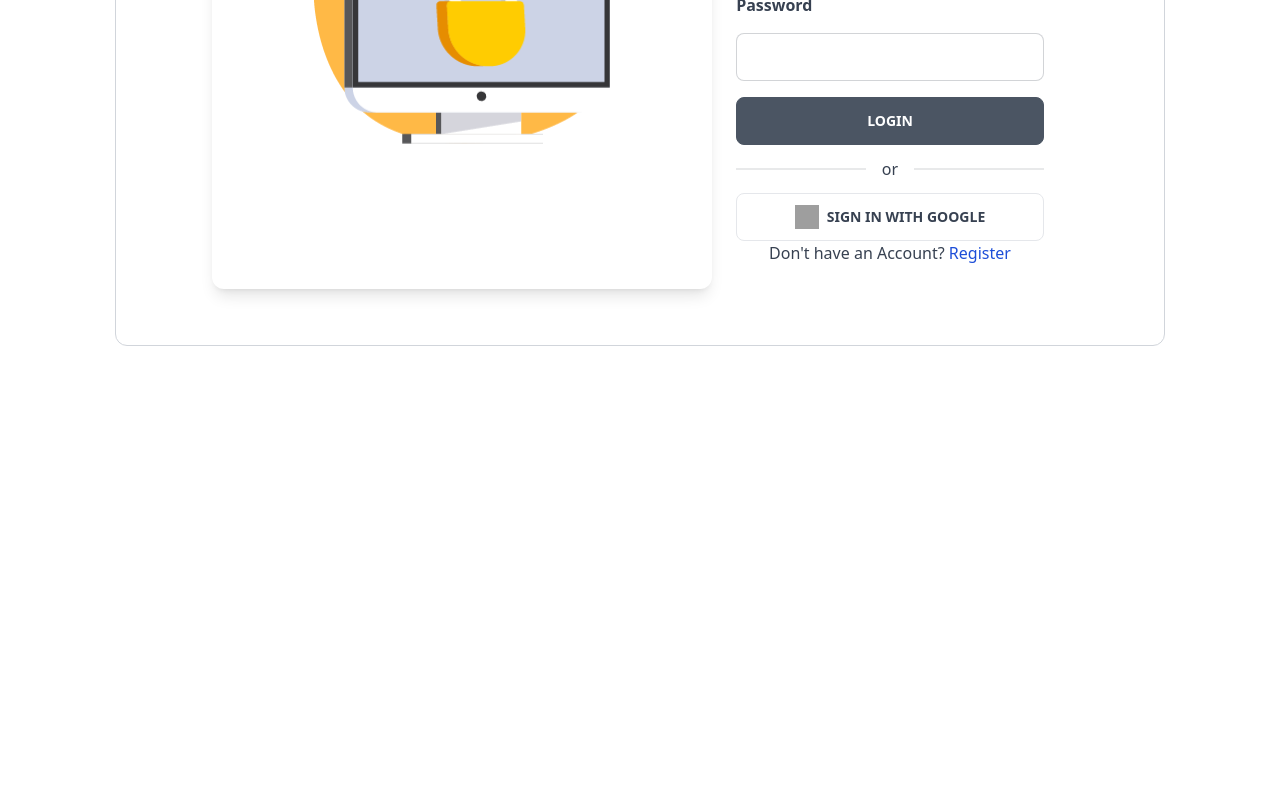
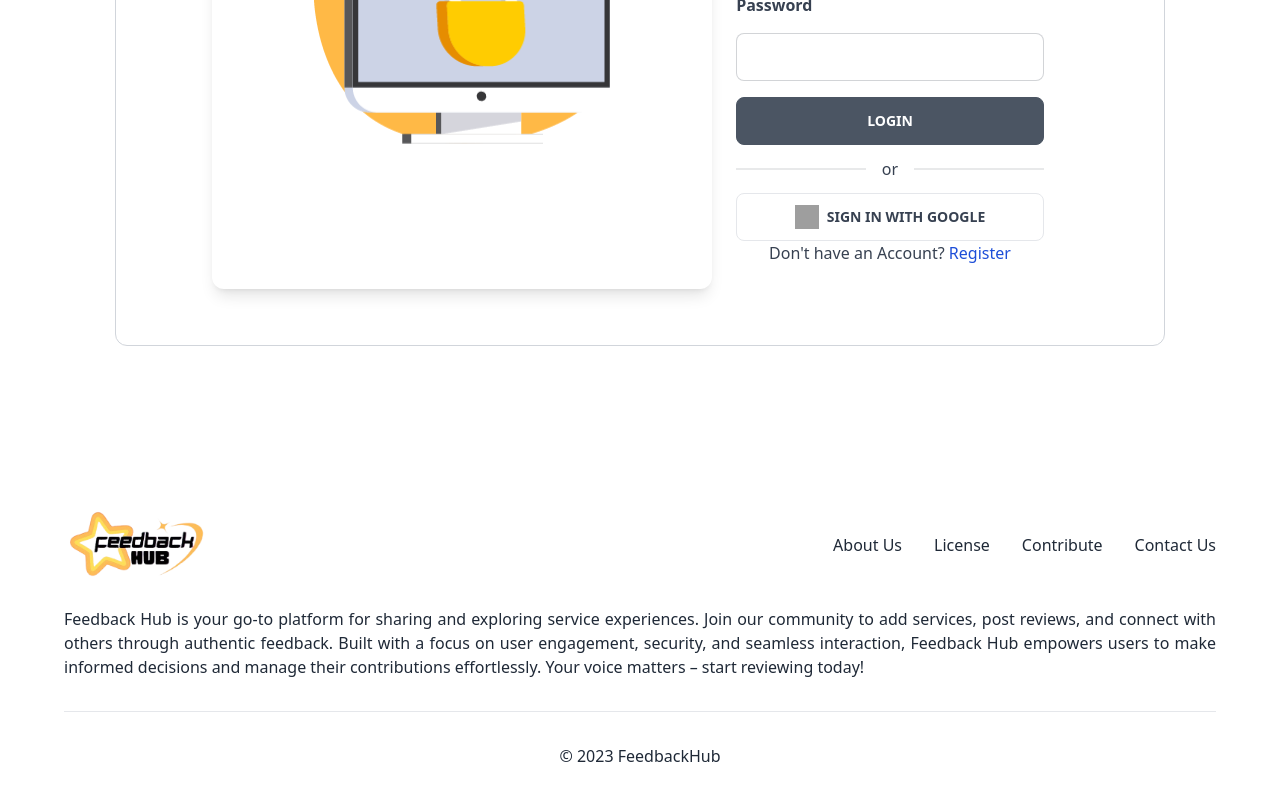
Before and after one commit to abdulHasib2030/feedbackHub-client, a React (Vite) app: page /login in a window 1280 px wide. Shown: the part 516-1316 px from the top of the page. Before the commit the page ends 1023 px from the top, so only its background shows below. Built offline with nearby package versions, Linux system fonts and the light colour scheme; no server answers; grey boxes are pictures that could not be loaded.

Commit message:
add footer section

```diff
--- a/src/Layout/Layout.jsx
+++ b/src/Layout/Layout.jsx
@@ -6,6 +6,7 @@
 import Loading from '../utlities/Loading';
 import toast, { Toaster } from 'react-hot-toast';
 import CountUp from 'react-countup';
+import Footer from '../components/Footer';
 const Layout = () => {
     const {loading, countReview, countService} = useContext(AuthContext)
             console.log(countReview, countService);
@@ -16,9 +17,6 @@
         <div className='max-w-screen-2xl mx-auto'>
         <NavbarMain/>
         <Toaster />
-        <Outlet>
-
-        </Outlet>
 
     </div>
     <div className="absolute hidden lg:block lg:-right-60  z-50 bg-black p-4 text-white rounded-lg w-44 font-bold">
--- /dev/null
+++ b/src/components/Footer.jsx
@@ -0,0 +1,65 @@
+import React from 'react';
+import { Typography } from "@material-tailwind/react";
+import logo from '../assets/logo.png'
+const Footer = () => {
+    return (
+        <div>
+            <footer className="w-full bg-white p-8 mt-10 ">
+                <div className="flex flex-row flex-wrap items-center justify-center gap-y-6 gap-x-12 bg-white text-center md:justify-between">
+                    <img src={logo} alt="logo-ct" className="w-36" />
+
+                    <ul className="flex flex-wrap items-center gap-y-2 gap-x-8">
+                        <li>
+                            <Typography
+                                as="a"
+                                href="#"
+                                color="blue-gray"
+                                className="font-normal transition-colors hover:text-blue-500 focus:text-blue-500"
+                            >
+                                About Us
+                            </Typography>
+                        </li>
+                        <li>
+                            <Typography
+                                as="a"
+                                href="#"
+                                color="blue-gray"
+                                className="font-normal transition-colors hover:text-blue-500 focus:text-blue-500"
+                            >
+                                License
+                            </Typography>
+                        </li>
+                        <li>
+                            <Typography
+                                as="a"
+                                href="#"
+                                color="blue-gray"
+                                className="font-normal transition-colors hover:text-blue-500 focus:text-blue-500"
+                            >
+                                Contribute
+                            </Typography>
+                        </li>
+                        <li>
+                            <Typography
+                                as="a"
+                                href="#"
+                                color="blue-gray"
+                                className="font-normal transition-colors hover:text-blue-500 focus:text-blue-500"
+                            >
+                                Contact Us
+                            </Typography>
+                        </li>
+                    </ul>
+                    <p className='text-justify'>Feedback Hub is your go-to platform for sharing and exploring service experiences. Join our community to add services, post reviews, and connect with others through authentic feedback. Built with a focus on user engagement, security, and seamless interaction, Feedback Hub empowers users to make informed decisions and manage their contributions effortlessly. Your voice matters – start
+                        reviewing today!</p>
+                </div>
+                <hr className="my-8 border-blue-gray-50" />
+                <Typography color="blue-gray" className="text-center font-normal">
+                    &copy; 2023 FeedbackHub
+                </Typography>
+            </footer>
+        </div>
+    );
+};
+
+export default Footer;
--- a/src/pages/AddServices.jsx
+++ b/src/pages/AddServices.jsx
@@ -7,6 +7,7 @@
 import Swal from 'sweetalert2';
 import "react-datepicker/dist/react-datepicker.css";
 import toast from 'react-hot-toast';
+import Footer from '../components/Footer';
 
 const AddServices = () => {
 
@@ -207,6 +208,7 @@
                 </form>
             </section>
 
+        <Footer></Footer>
         </div>
     );
 };
--- a/src/pages/Home.jsx
+++ b/src/pages/Home.jsx
@@ -8,6 +8,7 @@
 import RecentReview from '../components/RecentReview';
 import { AuthContext } from '../provider/AuthProvider';
 import MostReviewService from '../components/MostReviewService';
+import Footer from '../components/Footer';
 
 const Home = () => {
     const {result, lenReview, lenService,  recentReview, mostReviewService}= useLoaderData()
@@ -17,13 +18,13 @@
         setCountService(lenService)
     return (
         <div className='relative '>
-            <Layout></Layout>
+           <Layout></Layout>
             <Banner></Banner>
             <Feature data={result}></Feature>
             <Partner></Partner>
             <RecentReview data = { recentReview}></RecentReview>
             <MostReviewService data= {mostReviewService}></MostReviewService>
-
+            <Footer></Footer>
         </div>
     );
 };
--- a/src/pages/Login.jsx
+++ b/src/pages/Login.jsx
@@ -15,6 +15,7 @@
 import Swal from 'sweetalert2';
 import axios from 'axios'
 import toast from 'react-hot-toast';
+import Footer from '../components/Footer';
 
 
 const Login = () => {
@@ -141,6 +142,7 @@
                     </Card>
                 </div>
             </section>
+            <Footer/>
         </div>
     );
 };
--- a/src/pages/MyReviews.jsx
+++ b/src/pages/MyReviews.jsx
@@ -7,6 +7,7 @@
 import DatePicker from 'react-datepicker';
 import toast from 'react-hot-toast';
 import Swal from 'sweetalert2';
+import Footer from '../components/Footer';
 
 const MyReviews = () => {
     const [reviews, setReviews] = useState([])
@@ -208,6 +209,8 @@
                 }
 
             </div>
+
+            <Footer/>
         </div>
     );
 };
--- a/src/pages/MyServiceDetails.jsx
+++ b/src/pages/MyServiceDetails.jsx
@@ -9,6 +9,7 @@
 import Swal from 'sweetalert2';
 import axios from 'axios';
 import toast from 'react-hot-toast';
+import Footer from '../components/Footer';
 
 
 const MyServiceDetails = () => {
@@ -240,6 +241,8 @@
 
                 </div>
             </div>
+
+            <Footer/>
         </div>
     );
 };
--- a/src/pages/MyServices.jsx
+++ b/src/pages/MyServices.jsx
@@ -6,6 +6,7 @@
 import Swal from "sweetalert2";
 import toast from "react-hot-toast";
 import { useLoaderData } from "react-router-dom";
+import Footer from "../components/Footer";
 
 
 const MyServices = () => {
@@ -352,6 +353,8 @@
 
                 </table>
             </div>
+
+            <Footer/>
         </div>
     );
 };
--- a/src/pages/Register.jsx
+++ b/src/pages/Register.jsx
@@ -234,6 +234,8 @@
                     </Card>
                 </div>
             </section>
+
+            <Footer/>
         </div>
     );
 };
--- a/src/pages/Services.jsx
+++ b/src/pages/Services.jsx
@@ -10,6 +10,7 @@
 import { Link, useLoaderData } from 'react-router-dom';
 import { AuthContext } from '../provider/AuthProvider';
 import axios from 'axios';
+import Footer from '../components/Footer';
 
 const MyServices = () => {
     const { user } = useContext(AuthContext)
@@ -99,6 +100,8 @@
                     }
                 </div>
             </div>
+
+            <Footer/>
         </div>
     );
 };
--- a/src/route/router.jsx
+++ b/src/route/router.jsx
@@ -19,8 +19,8 @@
 const router = createBrowserRouter([
     {
         path:'/',
+        elemetn: <Layout></Layout>,
         errorElement: <ErrorPage/>,
-        elemetn: <Layout></Layout>,
         children: [
             {
                 path: '/',
```
